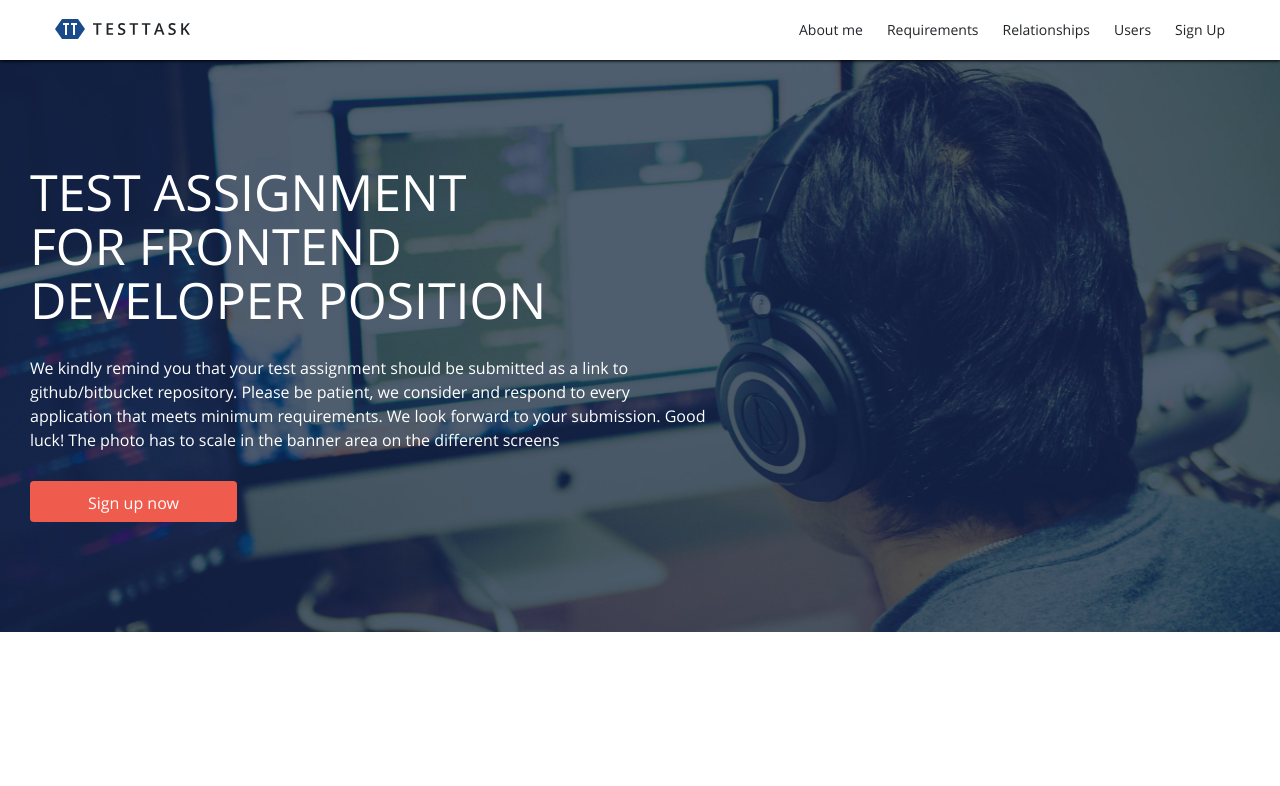
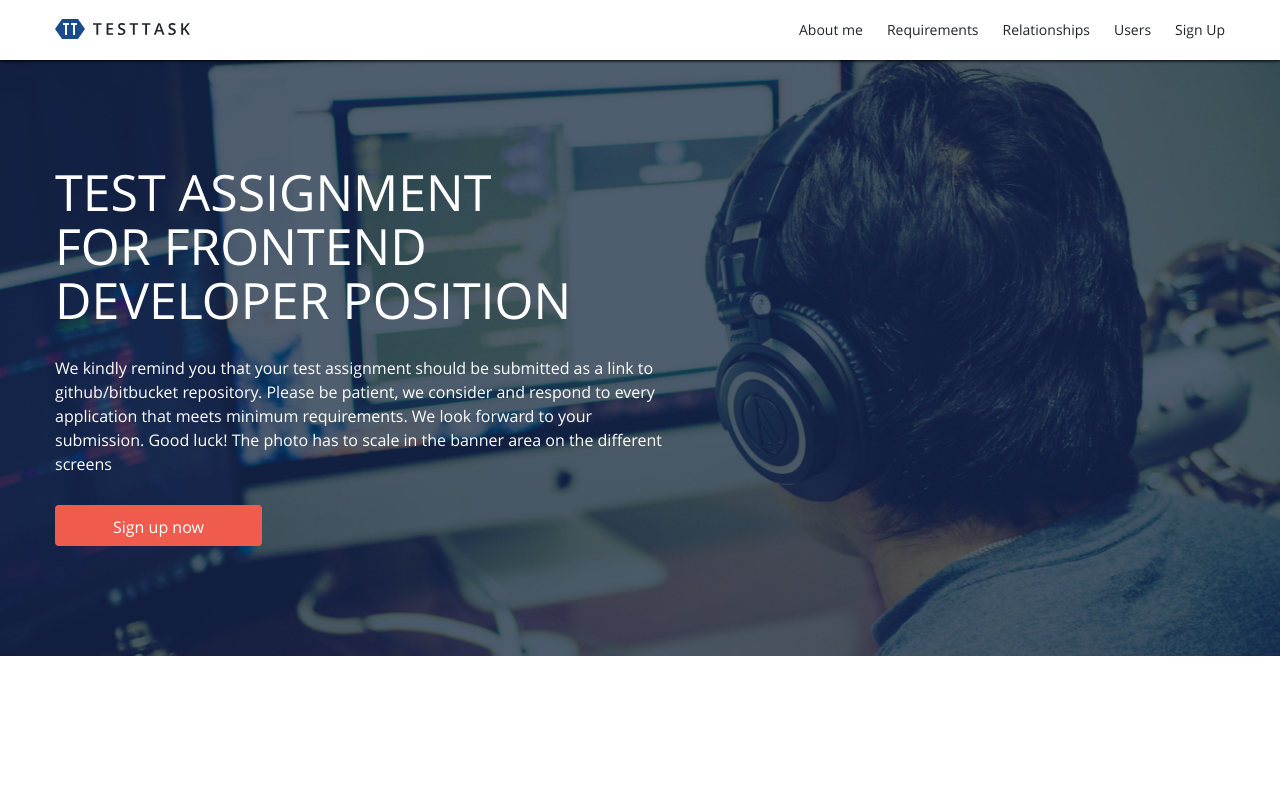
Before and after one commit to ultranikit/abz-test-task, a React (Create React App) app: page / in a window 1280 px wide. Shown: the top 786 px of the page. Built offline with nearby package versions, Linux system fonts and the light colour scheme; no server answers.

Commit message:
fix primary section description 1024px

```diff
--- a/src/components/Homepage/PrimarySection/index.js
+++ b/src/components/Homepage/PrimarySection/index.js
@@ -12,18 +12,22 @@ export const PrimarySection = () => {
   return (
     <div id="home" className="primary-section">
       <div className="container">
+        <div className="primary-section__subcontainer">
+          <div className="primary-section__content">
             <h1 className="primary-section__title">Test assignment</h1>
             <h1 className="primary-section__title">for Frontend</h1>
             <h1 className="primary-section__title">Developer position</h1>
             <p className="primary-section__description">
-          We kindly remind you that your test assignment should be submitted as
-          a link to github/bitbucket repository. Please be patient, we consider
-          and respond to every application that meets minimum requirements. We
-          look forward to your submission. Good luck! The photo has to scale in
-          the banner area on the different screens
+              We kindly remind you that your test assignment should be submitted
+              as a link to github/bitbucket repository. Please be patient, we
+              consider and respond to every application that meets minimum
+              requirements. We look forward to your submission. Good luck! The
+              photo has to scale in the banner area on the different screens
             </p>
             <Button options={btnOptions} />
           </div>
         </div>
+      </div>
+    </div>
   );
 };
--- a/src/components/Homepage/PrimarySection/style.scss
+++ b/src/components/Homepage/PrimarySection/style.scss
@@ -45,7 +45,7 @@
     text-align: left;
     padding: var(--tablet-primary-sp);
 
-    .container {
+    &__content {
       width: var(--mobile-column-4-6);
     }
 
@@ -59,7 +59,7 @@
   .primary-section {
     padding: var(--desktop-primary-sp);
 
-    .container {
+    &__content {
       margin: unset;
       width: var(--desktop-column-7-12);
     }
```
Lines whose indentation alone changed are shown as unchanged.
